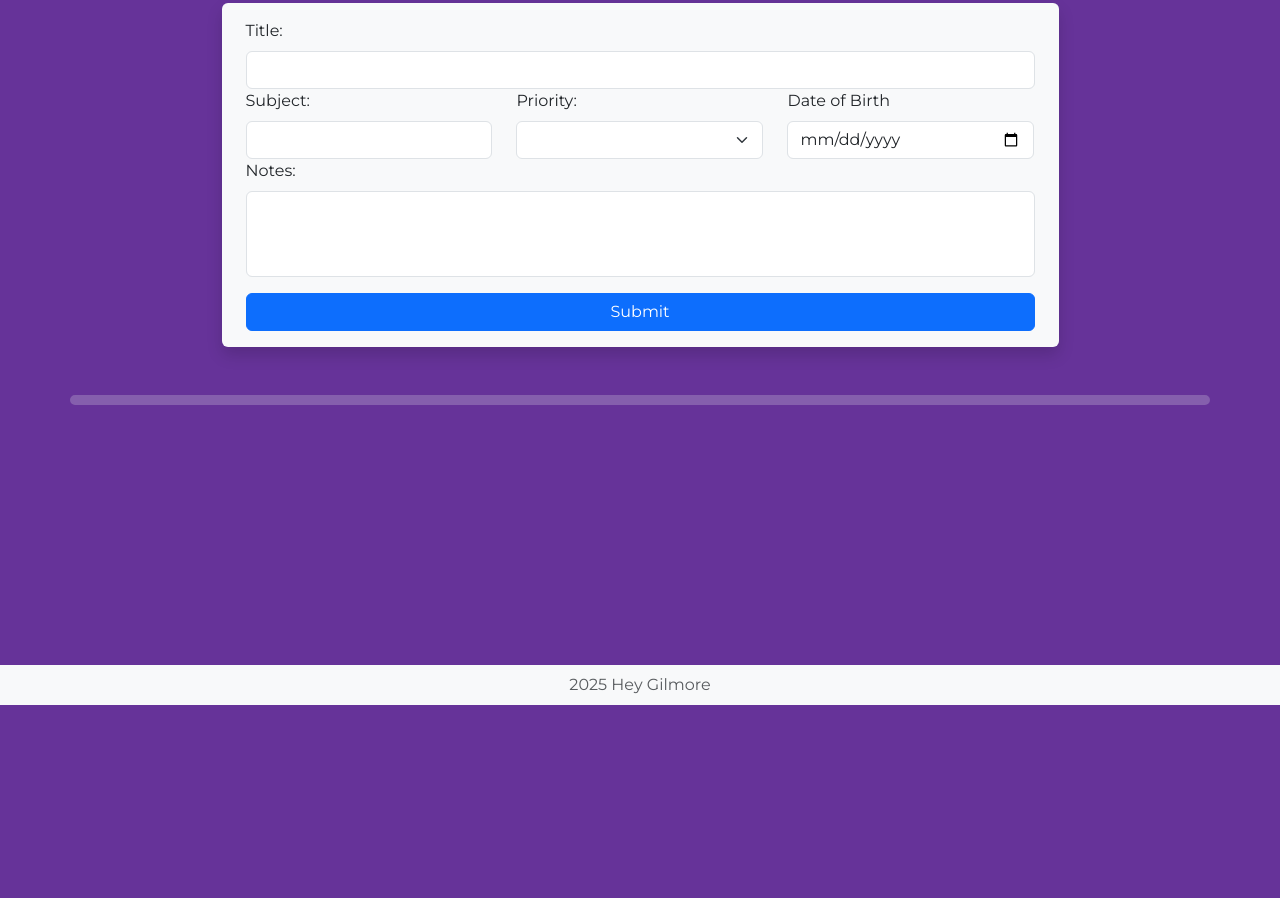
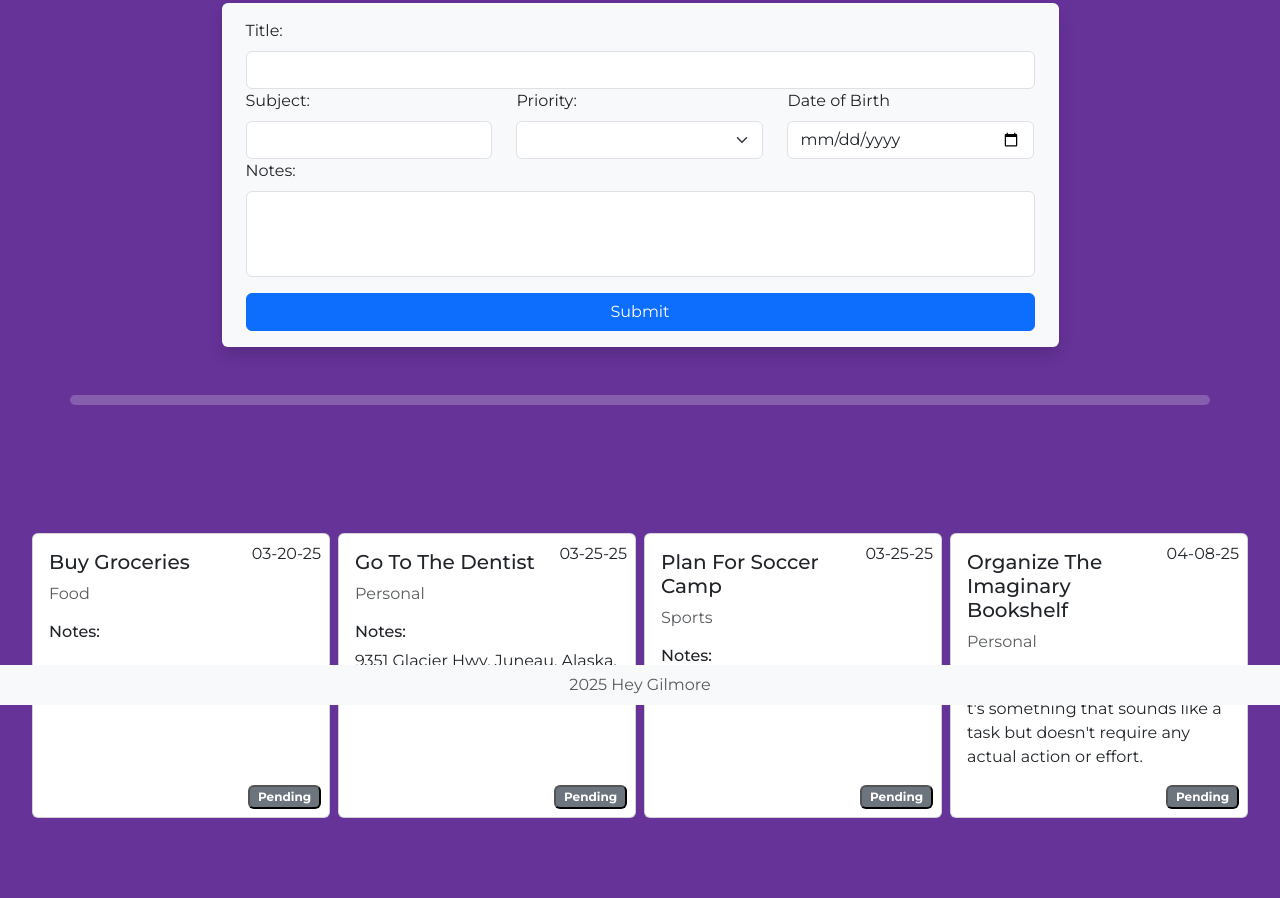
Before and after one commit to HeyGilmore/Todo-List, a website built with webpack: page src/index.html in a window 1280 px wide. Shown: the part 95-993 px from the top of the page. Before the commit the page ends 800 px from the top, so only its background shows below. Built offline with nearby package versions, Linux system fonts and the light colour scheme.

Commit message:
Showcase the premade data

```diff
--- a/src/css/stylesheet.css
+++ b/src/css/stylesheet.css
@@ -6,3 +6,13 @@ body {
   background-color: rebeccapurple;
   font-family: Montserrat;
 }
+
+#content-list {
+  display: grid;
+  grid-template-columns: repeat(
+    auto-fit,
+    minmax(290px, 1fr)
+  ); /* Adjusts to available width */
+  gap: 0.5em;
+  padding: 5em 2em;
+}
--- a/src/index.html
+++ b/src/index.html
@@ -18,6 +18,7 @@
     <!-- Main Section -->
     <main>
       <div id="content"></div>
+      <div id="content-list"></div>
     </main>
     <!-- Footer -->
     <footer class="footer fixed-bottom bg-light py-2">
--- a/src/js/script.js
+++ b/src/js/script.js
@@ -5,6 +5,16 @@ import "../css/stylesheet.css";
 // Javascript imports
 import formCreation from "./form";
 
+// javascript saved data
+import data from "./premadeTask";
+// javascript showcase data
+import creationList from "./showList";
+
 // div#content
 const content = document.getElementById("content");
 content.innerHTML = formCreation();
+
+const contentList = document.getElementById("content-list");
+
+// Use map + join to convert the array into a big HTML string
+contentList.innerHTML = data.map(creationList).join("");
--- /dev/null
+++ b/src/js/showList.js
@@ -0,0 +1,25 @@
+function creationList(task) {
+  return `
+      <div class="card">
+        <div class="card-body">
+          <h5 class="card-title text-capitalize w-75">${task.title}</h5>
+          <span class="card-subtitle mb-2 text-muted text-capitalize">${
+            task.subject
+          }</span>
+          <span class="ms-1 position-absolute top-0 end-0 m-2 ">${
+            task.date
+          }</span>
+          <br/>
+          <h6 class="pt-3">Notes:</h6>
+          <p class="card-text pb-3">${task.notes}</p>
+          <button class="position-absolute bottom-0 my-2 mx-2 end-0 badge bg-${
+            task.completed ? "success" : "secondary"
+          }">
+            ${task.completed ? "Completed" : "Pending"}
+          </button>
+        </div>
+      </div>
+    `;
+}
+
+export default creationList;
```
